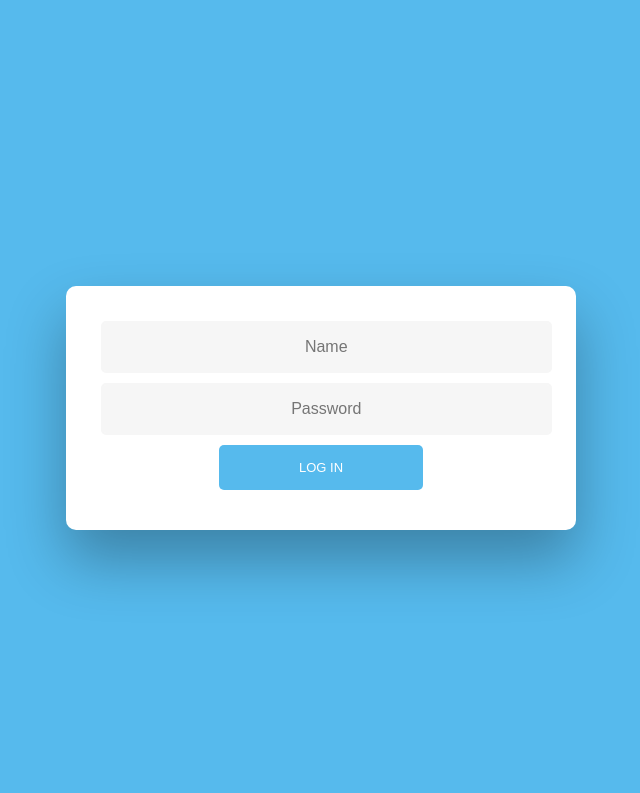
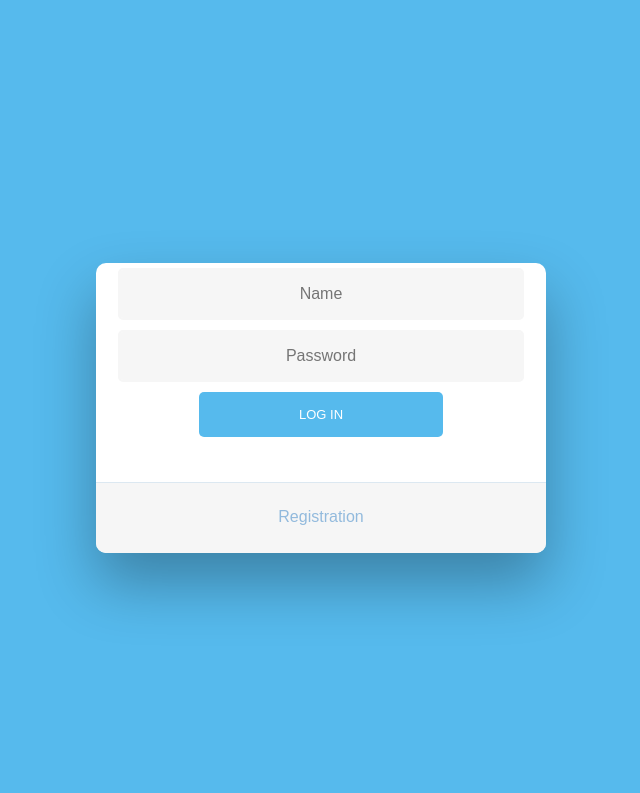
Before and after one commit to kovrygakirill/videoClub, a Django app: page /auth/login/ in a window 1280 px wide. Shown: the top 793 px of the page, without its empty margins (319-959 px from the left). Run offline with Django 3.2, Linux system fonts and the light colour scheme.

Commit message:
add registration

```diff
--- a/loginsys/urls.py
+++ b/loginsys/urls.py
@@ -1,9 +1,10 @@
 from django.conf.urls import url
-from .views import login, logout
+from .views import login, logout, register
 from django.views.decorators.csrf import csrf_exempt
 
 
 urlpatterns = [
     url(r'^login/$', csrf_exempt(login), name="login"),
     url(r'^logout/$', csrf_exempt(logout), name="logout"),
+    url(r'^register/$', csrf_exempt(register), name="register"),
 ]
--- a/loginsys/views.py
+++ b/loginsys/views.py
@@ -1,5 +1,7 @@
 from django.shortcuts import render, redirect
 from django.contrib import auth
+from django.contrib.auth.models import User
+from .queries.registration import check_fields
 
 
 def login(request):
@@ -21,3 +23,32 @@ def login(request):
 def logout(request):
     auth.logout(request)
     return redirect("/")
+
+
+def register(request):
+    args = {}
+    # args["register_error"] = "Please, fill in all the fields"
+    if request.POST:
+        username = request.POST.get("username", "")
+        email = request.POST.get("email", "")
+        password1 = request.POST.get("password1", "")
+        password2 = request.POST.get("password2", "")
+        user = auth.authenticate(username=username, password=password1)
+        if user is not None:
+            args["register_error"] = "User already exist with this username"
+        else:
+            error_register = check_fields({"username": username, "email": email,
+                                           "password1": password1, "password2": password2})
+            if not error_register:
+                user = User.objects.create_user(
+                    username=username,
+                    password=password1,
+                    email=email
+                )
+                user.save()
+                auth.login(request, user)
+                return redirect("/")
+            else:
+                args["register_error"] = error_register
+
+    return render(request, "register.html", args)
--- a/static/css/login.css
+++ b/static/css/login.css
@@ -9,6 +9,13 @@ body {
 
 label{
   color: #ff2311;
+}
+
+a {
+  color: #92badd;
+  display:inline-block;
+  text-decoration: none;
+  font-weight: 400;
 }
 
 .login{
@@ -28,26 +35,28 @@ label{
   /*border: 1px solid #ccc;*/
 
   background: #fff;
-  padding: 30px;
+  /*padding-bottom: 30px*/
   width: 90%;
   max-width: 450px;
   position: relative;
+  padding: 0px;
   -webkit-box-shadow: 0 30px 60px 0 rgba(0,0,0,0.3);
   box-shadow: 0 30px 60px 0 rgba(0,0,0,0.3);
+  text-align: center;
 }
 
 input[type=submit]{
   background-color: #56baed;
   border: none;
   color: white;
-  padding: 15px 80px;
+  padding: 15px 100px;
   text-align: center;
   text-decoration: none;
   display: inline-block;
   text-transform: uppercase;
   font-size: 13px;
   border-radius: 5px 5px 5px 5px;
-  margin: 5px 20px 10px 20px;
+  margin: 5px 20px 45px 20px;
 }
 
 input[type=submit]:hover{
@@ -58,11 +67,11 @@ input[type=submit]:active{
       transform: scale(0.95);
 }
 
-input[type=text],input[type=password]  {
+input[type=text],input[type=password],input[type=email]  {
   background-color: #f6f6f6;
   outline:none;
   color: #0d0d0d;
-  padding: 15px 32px;
+  padding: 15px 10px;
   text-align: center;
   text-decoration: none;
   display: inline-block;
@@ -83,3 +92,36 @@ input[type=text]:focus {
   background-color: #fff;
   border-bottom: 2px solid #5fbae9;
 }
+
+input[type=email]:focus {
+  background-color: #fff;
+  border-bottom: 2px solid #5fbae9;
+}
+
+#formFooter {
+  background-color: #f6f6f6;
+  border-top: 1px solid #dce8f1;
+  padding: 25px;
+  text-align: center;
+  -webkit-border-radius: 0 0 10px 10px;
+  border-radius: 0 0 10px 10px;
+}
+
+.underlineHover:after {
+  display: block;
+  left: 0;
+  bottom: -10px;
+  width: 0;
+  height: 2px;
+  background-color: #56baed;
+  content: "";
+  transition: width 0.2s;
+}
+
+.underlineHover:hover {
+  color: #0d0d0d;
+}
+
+.underlineHover:hover:after{
+  width: 100%;
+}
--- a/templates/login.html
+++ b/templates/login.html
@@ -10,6 +10,7 @@
 <body>
 	<div class="login">
 		<div id="formContent">
+		{% block auth %}
 			<form action="/auth/login/" method="post">
 				<input type="text" name="username" id="username" placeholder="Name"><br>
 				<input type="password" name="password" id="password" placeholder="Password"><br>
@@ -18,6 +19,12 @@
 				{% endif %}
 				<input type="submit" value="Log in">
 			</form>
+		{% endblock auth %}
+		{% block reg %}
+			<div id="formFooter">
+				<a class="underlineHover" href="/auth/register/">Registration</a>
+			</div>
+		{% endblock reg %}
 		</div>
 	</div>
 </body>
```
Also changed, not shown: loginsys/queries/registration.py (added, +59 -0 lines), templates/register.html (added, +18 -0 lines).
